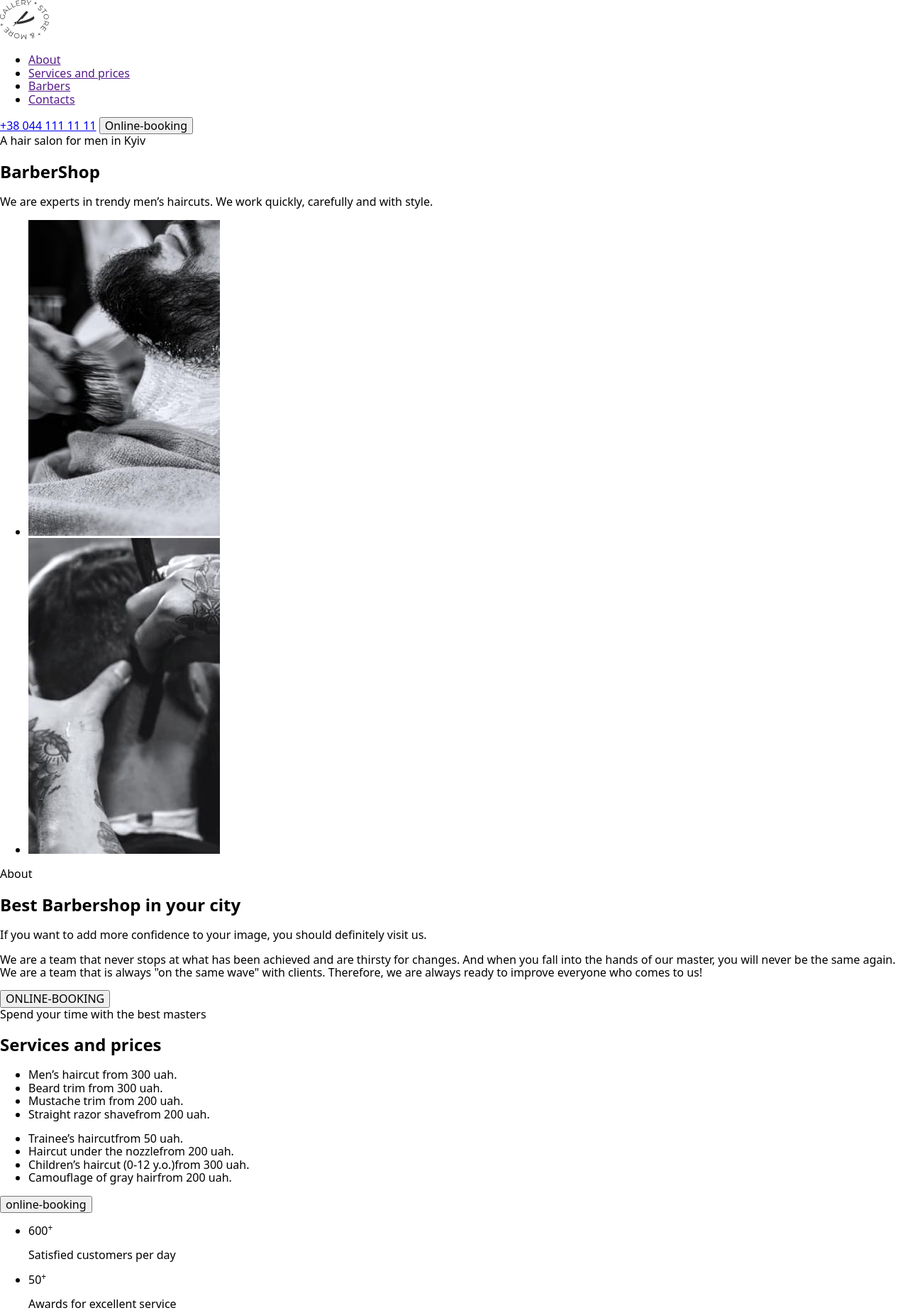
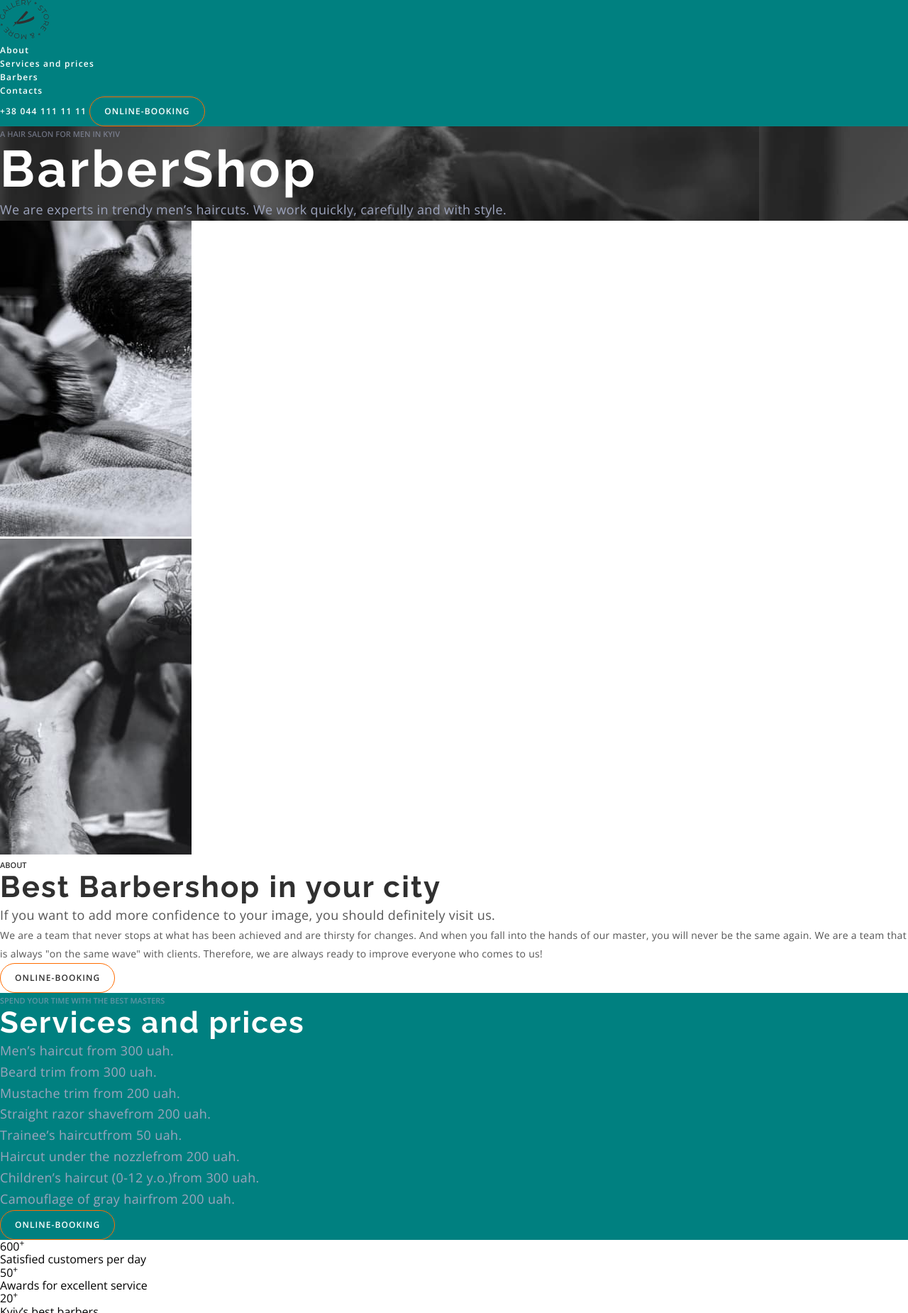
Before and after one commit to Oleksandr-Pavlenko1988/barbershop, a plain HTML site: page index.html in a window 1280 px wide. Shown: the top 1850 px of the page at 71% size. Drawn offline with nearby package versions, Linux system fonts and the light colour scheme.

Commit message:
added styles
header
hero
about
prices

```diff
--- a/css/styles.css
+++ b/css/styles.css
@@ -0,0 +1,120 @@
+:root {
+    --primary-white-color: #ffffff;
+    --primary-gray-color: #303030;
+    --primary-text-color: #9DA4BD;
+    --secondary-text-color: #555555;
+}
+body {
+    font-family: 'Open Sans', sans-serif;
+}
+* {
+    margin: 0;
+    padding: 0;
+}
+.text-decor {
+    text-decoration: none;
+}
+.list-style {
+    list-style: none;
+}
+h1, h2, h3, h4, h5, h6 {
+    margin: 0;
+}
+
+/* header */
+.header {
+    background-color: teal;
+}
+.header a {
+    color: var(--primary-white-color);
+    font-weight: 600;
+    font-size: 12px;
+    line-height: 1.33;
+    letter-spacing: 0.1em;
+}
+.nav-link {
+}
+.nav-link:hover,
+.nav-link:focus {
+    color: #FF6C00;
+}
+.header-tel {
+    text-transform: uppercase;
+}
+.btn {
+    padding: 12px 20px;
+    color: var(--primary-white-color);
+    background: none;
+    font-weight: 600;
+    font-size: 12px;
+    line-height: 1.33;
+    letter-spacing: 0.09em;
+    text-transform: uppercase;
+    border: 1px solid #FF6C00;
+    border-radius: 25px;
+}
+
+/* hero */
+.hero {
+    background-image: url(../images/slider3.jpg);
+}
+.uptitle {
+    color: var(--primary-gray-color);
+    font-weight: 600;
+    font-size: 11px;
+    line-height: 1.25;
+    text-transform: uppercase;
+}
+.gray-uptitle {
+    color: rgba(157, 164, 189, 0.6);
+}
+.hero-title {
+    color: var(--primary-white-color);
+    font-family: 'Raleway', sans-serif ;
+    font-size: 72px;
+    line-height: 1.18;
+    letter-spacing: 0.05em;
+}
+.primary-text {
+    font-size: 18px;
+    line-height: 1.66;
+    letter-spacing: 0.02em;
+}
+.text {
+    color: var(--primary-text-color)
+}
+
+/* about */
+.section-title {
+    font-family: 'Raleway';
+    font-size: 42px;
+    line-height: 1.16;
+    letter-spacing: 0.05em;
+}
+.dark {
+    color: var(--primary-gray-color);
+}
+.text-color {
+    color: var(--secondary-text-color);
+
+}
+.about-text{
+    color: var(--secondary-text-color);
+    font-size: 14px;
+    line-height: 26px;
+    letter-spacing: 0.02em;
+}
+.btn-gray {
+    color: var(--primary-gray-color);
+}
+
+/* prices */
+.prices {
+    background-color: teal;
+}
+.gray-uptitle {
+    color: rgba(157, 164, 189, 0.6)
+}
+.title-white {
+    color: var(--primary-white-color);
+}
--- a/index.html
+++ b/index.html
@@ -5,62 +5,64 @@
     <meta http-equiv="X-UA-Compatible" content="IE=edge">
     <meta name="viewport" content="width=device-width, initial-scale=1.0">
     <title>Document</title>
+    <link rel="preconnect" href="https://fonts.googleapis.com">
+    <link rel="preconnect" href="https://fonts.gstatic.com" crossorigin>
+    <link href="https://fonts.googleapis.com/css2?family=Open+Sans:wght@400;600;700&family=Raleway:wght@700&display=swap" rel="stylesheet">
     <link rel="stylesheet" href="https://cdnjs.cloudflare.com/ajax/libs/modern-normalize/1.1.0/modern-normalize.min.css">
     <link rel="stylesheet" href="./css/styles.css">
 </head>
 <body>
-    <header>
+    <header class="header">
         <a href="./index.html" class="logo">
             <img src="./images/Logo.svg" alt="logo">
         </a>
-        <nav>
-            <ul>
-                <li><a href="">About</a></li>
-                <li><a href="">Services and prices</a></li>
-                <li><a href="">Barbers</a></li>
-                <li><a href="">Contacts</a></li>
+        <nav class="nav">
+            <ul class="list-style">
+                <li><a href="" class="nav-link text-decor">About</a></li>
+                <li><a href="" class="nav-link text-decor">Services and prices</a></li>
+                <li><a href="" class="nav-link text-decor">Barbers</a></li>
+                <li><a href="" class="nav-link text-decor">Contacts</a></li>
             </ul>
         </nav>
-        <a href="tel:+380441111111">+38 044 111 11 11</a>
-        <button type="button">Online-booking</button>
+        <a href="tel:+380441111111" class="text-decor header-tel">+38 044 111 11 11</a>
+        <button type="button" class="btn">ONLINE-BOOKING</button>
     </header>
     <main>
         <section class="hero">
-            <span>A hair salon for men in Kyiv</span>
-            <h1>BarberShop</h1>
-            <p>We are experts in trendy men’s haircuts. We work quickly, carefully and with style.</p>
+            <span class="uptitle gray-uptitle">A hair salon for men in Kyiv</span>
+            <h1 class="hero-title">BarberShop</h1>
+            <p class="primary-text text">We are experts in trendy men’s haircuts. We work quickly, carefully and with style.</p>
         </section>
         <section class="about">
-            <ul>
+            <ul class="list-style">
                 <li><img src="./images/img1.jpg" alt="photo"></li>
                 <li><img src="./images/img2.jpg" alt="photo"></li>
             </ul>
-            <span>About</span>
-            <h2>Best Barbershop in your city</h2>
-            <p>If you want to add more confidence to your image, you should definitely visit us.</p>
-            <p>We are a team that never stops at what has been achieved and are thirsty for changes. And when you fall into the hands of our master, you will never be the same again. We are a team that is always "on the same wave" with clients. Therefore, we are always ready to improve everyone who comes to us!</p>
-            <button type="button">ONLINE-BOOKING</button>
+            <span class="uptitle">About</span>
+            <h2 class="section-title dark">Best Barbershop in your city</h2>
+            <p class="primary-text text-color">If you want to add more confidence to your image, you should definitely visit us.</p>
+            <p class="about-text text-color">We are a team that never stops at what has been achieved and are thirsty for changes. And when you fall into the hands of our master, you will never be the same again. We are a team that is always "on the same wave" with clients. Therefore, we are always ready to improve everyone who comes to us!</p>
+            <button type="button" class="btn btn-gray">ONLINE-BOOKING</button>
         </section>
         <section class="prices">
-            <span>Spend your time with the best masters</span>
-            <h2>Services and prices</h2>
-            <ul>
+            <span class="uptitle gray-uptitle">Spend your time with the best masters</span>
+            <h2 class="section-title title-white">Services and prices</h2>
+            <ul class="list-style primary-text text">
                 <li>Men’s haircut <span>from 300 uah.</span></li>
                 <li>Beard trim <span>from 300 uah.</span></li>
                 <li>Mustache trim <span>from 200 uah.</span></li>
                 <li>Straight razor shave<span>from 200 uah.</span></li>
             </ul>
-            <ul>
+            <ul class="list-style primary-text text">
                 <li>Trainee’s haircut<span>from 50 uah.</span></li>
                 <li>Haircut under the nozzle<span>from 200 uah.</span></li>
                 <li>Children’s haircut (0-12 y.o.)<span>from 300 uah.</span></li>
                 <li>Camouflage of gray hair<span>from 200 uah.</span></li>
             </ul>
-            <button type="button">online-booking</button>
+            <button type="button" class="btn">ONLINE-BOOKING</button>
         </section>
-        <!-- переваги -->
         <section class="advantages">
-            <ul>
+            <ul class="list-style">
                 <li>
                     <span>600</span><sup>+</sup>
                     <p>Satisfied customers per day</p>
@@ -78,53 +80,53 @@
                     <p>Gifts for regular customers</p>
                 </li>
             </ul>
-            <span>Old traditional school</span>
-            <h2>¿Why people come to us?</h2>
+            <span class="uptitle">Old traditional school</span>
+            <h2 class="section-title">¿Why people come to us?</h2>
             <p>Only good things are said about us. But it's better to see and feel 1 time than read 10 times.</p>
         </section>
         <section class="barbers">
-            <span>For true enjoyers of the atmosphere</span>
-            <h2>Our barbers</h2>
-            <ul>
+            <span class="uptitle">For true enjoyers of the atmosphere</span>
+            <h2 class="section-title">Our barbers</h2>
+            <ul class="list-style">
                 <li>
                     <img src="./images/johnsmith.jpg" width="370" height="346" alt="John Smith">
                     <h3>John Smith</h3>
                     <p>Extreme Barber</p>
-                    <ul>
-                        <li><a href=""></a></li>
-                        <li><a href=""></a></li>
-                        <li><a href=""></a></li>
-                        <li><a href=""></a></li>
+                    <ul class="list-style">
+                        <li><a href="" class="text-decor"></a></li>
+                        <li><a href="" class="text-decor"></a></li>
+                        <li><a href="" class="text-decor"></a></li>
+                        <li><a href="" class="text-decor"></a></li>
                     </ul>
                 </li>
                 <li>
                     <img src="./images/micheledoe.jpg" width="370" height="346" alt="Michele Doe">
                     <h3>Michele Doe</h3>
                     <p>Extreme Barber</p>
-                    <ul>
-                        <li><a href=""></a></li>
-                        <li><a href=""></a></li>
-                        <li><a href=""></a></li>
-                        <li><a href=""></a></li>
+                    <ul class="list-style">
+                        <li><a href="" class="text-decor"></a></li>
+                        <li><a href="" class="text-decor"></a></li>
+                        <li><a href="" class="text-decor"></a></li>
+                        <li><a href="" class="text-decor"></a></li>
                     </ul>
                 </li>
                 <li>
                     <img src="./images/alanblack.jpg" width="370" height="346" alt="Alan Black">
                     <h3>Alan Black</h3>
                     <p>Extreme Barber</p>
-                    <ul>
-                        <li><a href=""></a></li>
-                        <li><a href=""></a></li>
-                        <li><a href=""></a></li>
-                        <li><a href=""></a></li>
+                    <ul class="list-style">
+                        <li><a href="" class="text-decor"></a></li>
+                        <li><a href="" class="text-decor"></a></li>
+                        <li><a href="" class="text-decor"></a></li>
+                        <li><a href="" class="text-decor"></a></li>
                     </ul>
                 </li>
             </ul>
         </section>
         <section class="portfolio">
-            <span>In Latin, "barba" means "beard"</span>
+            <span class="uptitle">In Latin, "barba" means "beard"</span>
             <h2>Portfolio</h2>
-            <ul>
+            <ul class="list-style">
                 <li>
                     <img src="./images/beard1.jpg" width="270" height="360" alt="">
                 </li>
@@ -140,34 +142,34 @@
             </ul>
         </section>
         <section>
-            <h2>Contacts</h2>
+            <h2 class="section-title">Contacts</h2>
             <address>
-                <ul>
+                <ul class="list-style">
                     <li>
-                        <a href="http://#" target="_blank" rel="noopener noreferrer">st. Vasilkovaya, 7A
+                        <a href="http://#" target="_blank" rel="noopener noreferrer" class="text-decor">st. Vasilkovaya, 7A
                         Kiev, 08132</a>
                     </li>
                     <li>
-                        <a href="tel:+380441111111">+38 044 111 11 11</a>
+                        <a href="tel:+380441111111" class="text-decor">+38 044 111 11 11</a>
                     </li>
                     <li>
                         <a href="mailto:barbershop@email.com">barbershop@email.com</a>
                     </li>
                 </ul>
             </address>
-            <span>Working hours</span>
+            <span class="uptitle">Working hours</span>
             <p>Every day from 9:00 to 22:00</p>
         </section>
         <footer>
             <p>
                 &#169; Copyright 2020
             </p>
-            <ul>
+            <ul class="list-style">
                 <li>
-                    <a href="http://#" target="_blank" rel="noopener noreferrer">Instagram</a>
+                    <a href="http://#" target="_blank" rel="noopener noreferrer" class="text-decor">Instagram</a>
                 </li>
                 <li>
-                    <a href="http://#" target="_blank" rel="noopener noreferrer">Youtube</a>
+                    <a href="http://#" target="_blank" rel="noopener noreferrer" class="text-decor">Youtube</a>
                 </li>
             </ul>
         </footer>
```
Also changed, not shown: images/prices.jpg (added), images/slider3.jpg (added).
